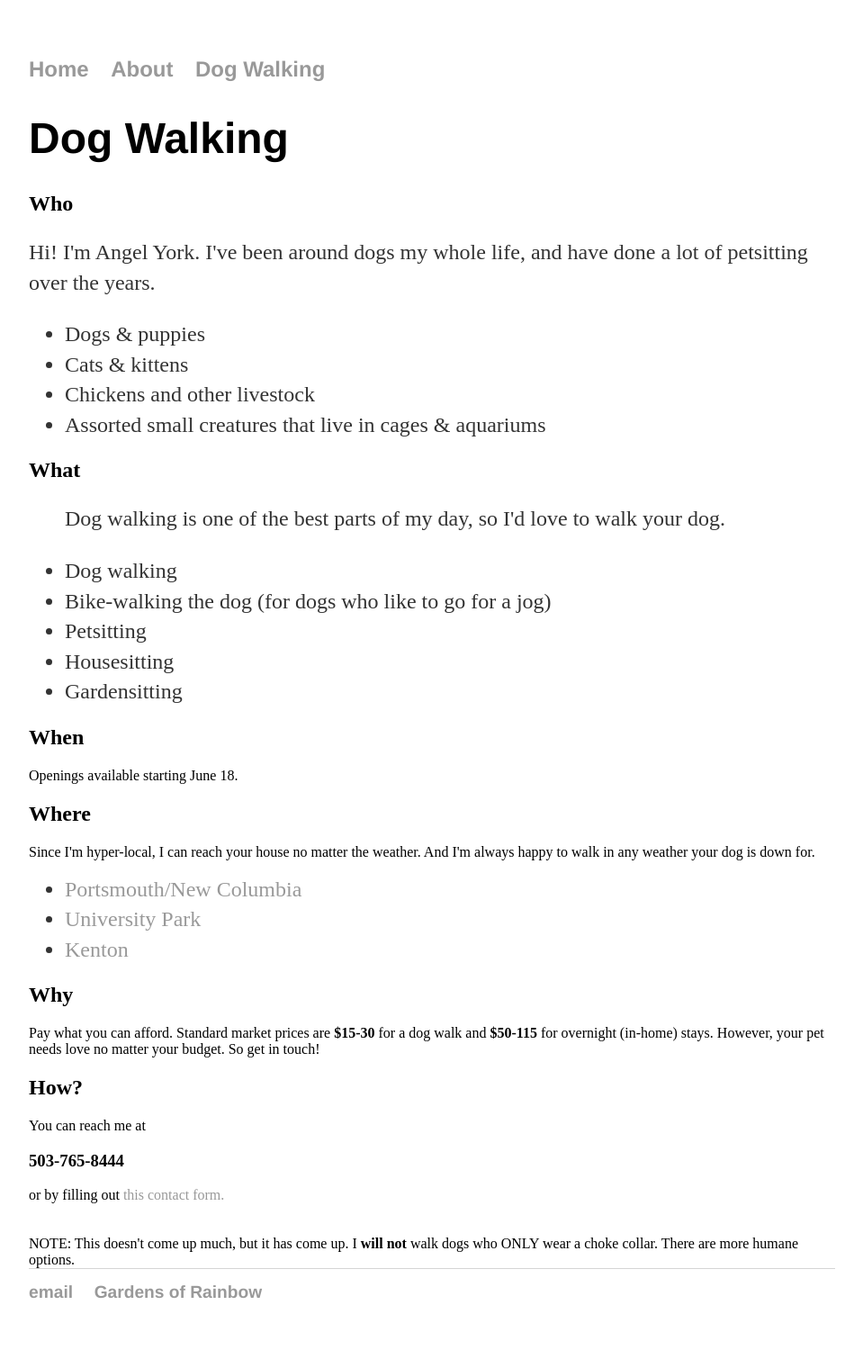
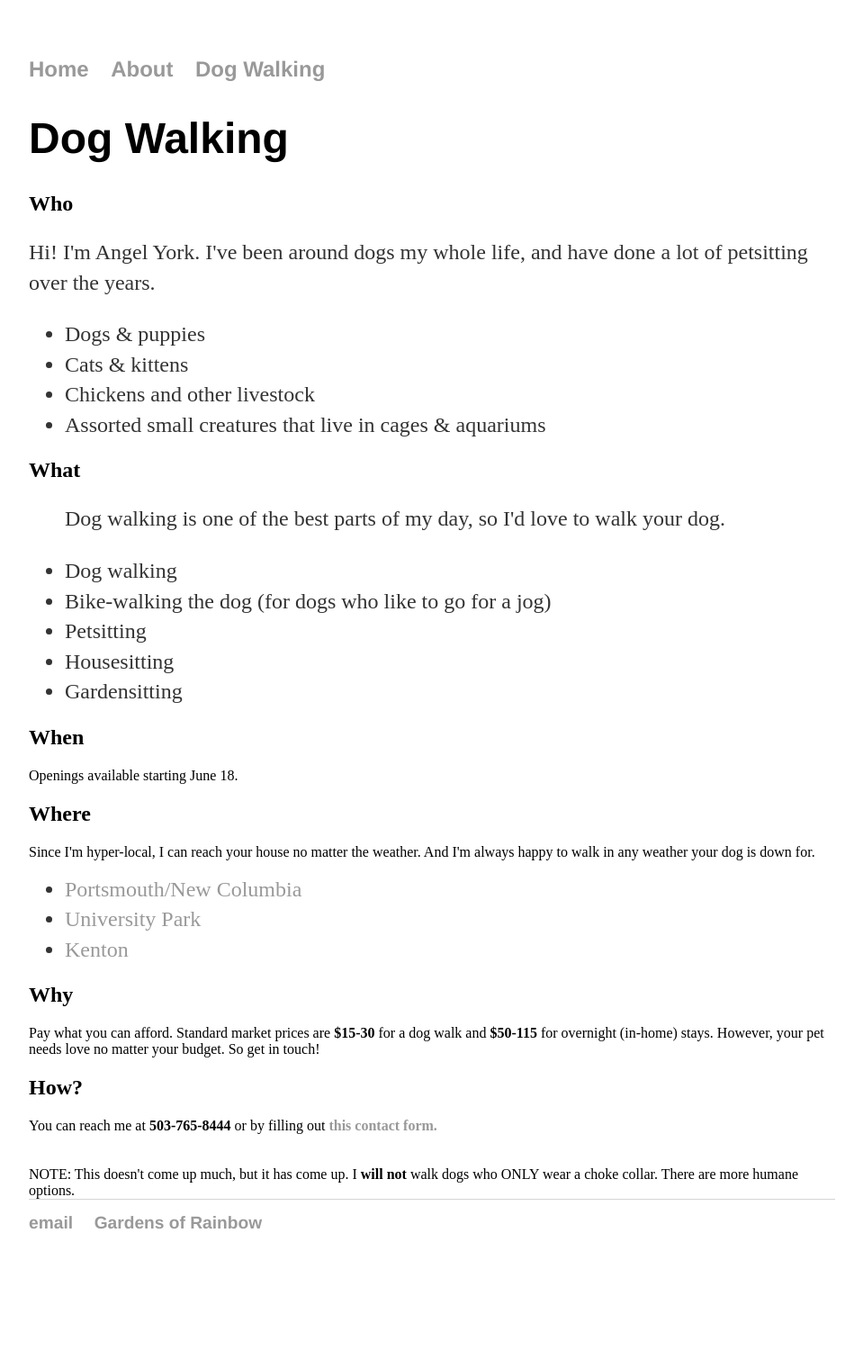
Before and after one commit to aniola/aniola.github.io, a Jekyll site: the page dog-walking/index.html, which Jekyll copies as it is, in a window 1280 px wide. Shown: the whole page at 90% size, without its empty margins (160-1119 px from the left). Built offline with Jekyll 4.4.1, drawn with Linux system fonts in a browser that asks for light colours; after the commit the page ends 1433 px from its top, so only the background shows below that.

```diff
--- a/dog-walking/index.html
+++ b/dog-walking/index.html
@@ -47,7 +47,7 @@
 
 </div><!-- /.blurb -->
 	  <h2>How?</h2>
-	  You can reach me at <h3>503-765-8444</h3> or by filling out <a href="https://forms.gle/yKLXzDNEtGMzJiQ28">this contact form.</a>
+	  You can reach me at <b>503-765-8444</b> or by filling out <b><a href="https://forms.gle/yKLXzDNEtGMzJiQ28">this contact form.</b></a>
 	  <br>
 	  <br>
 	  <br>
```
